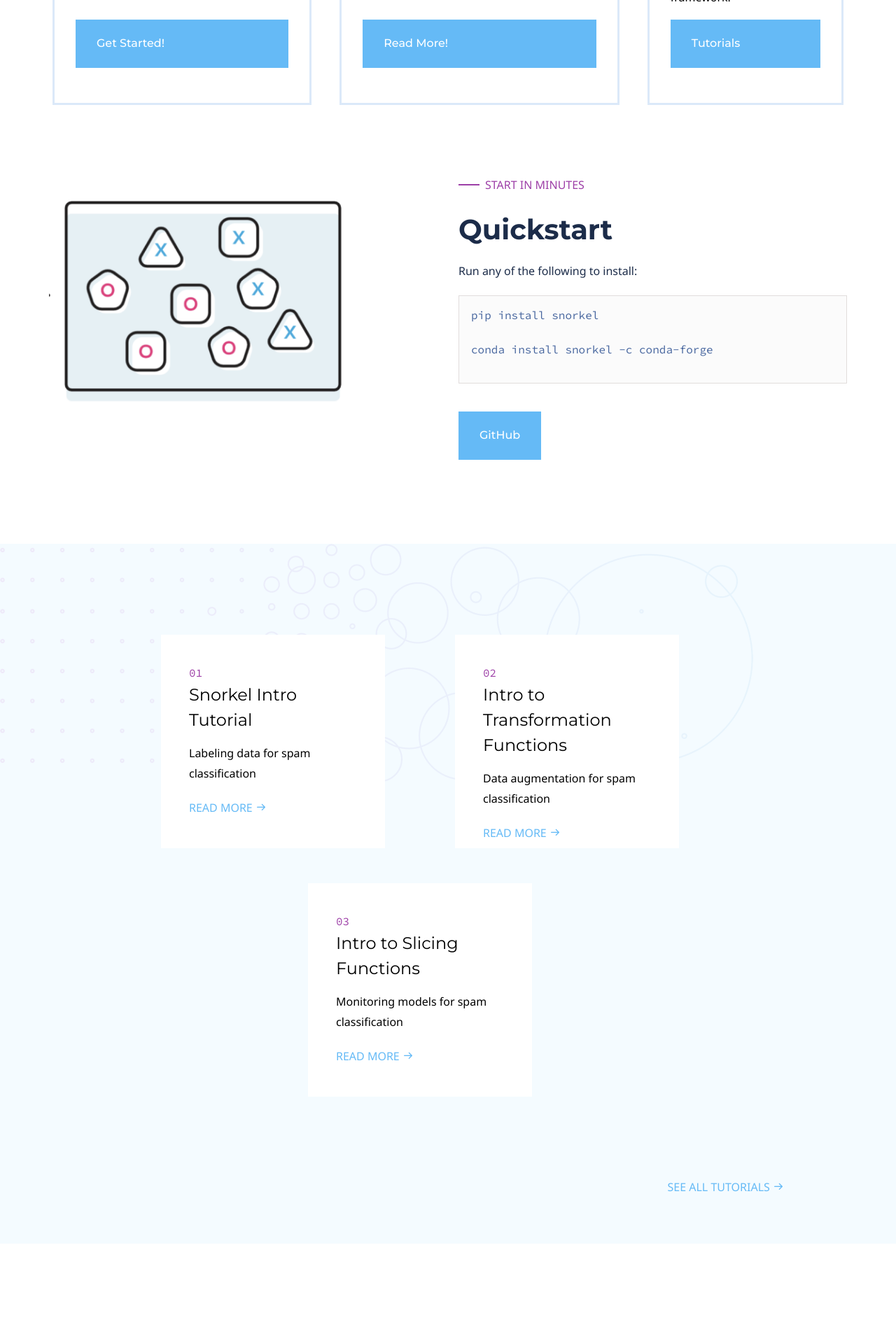
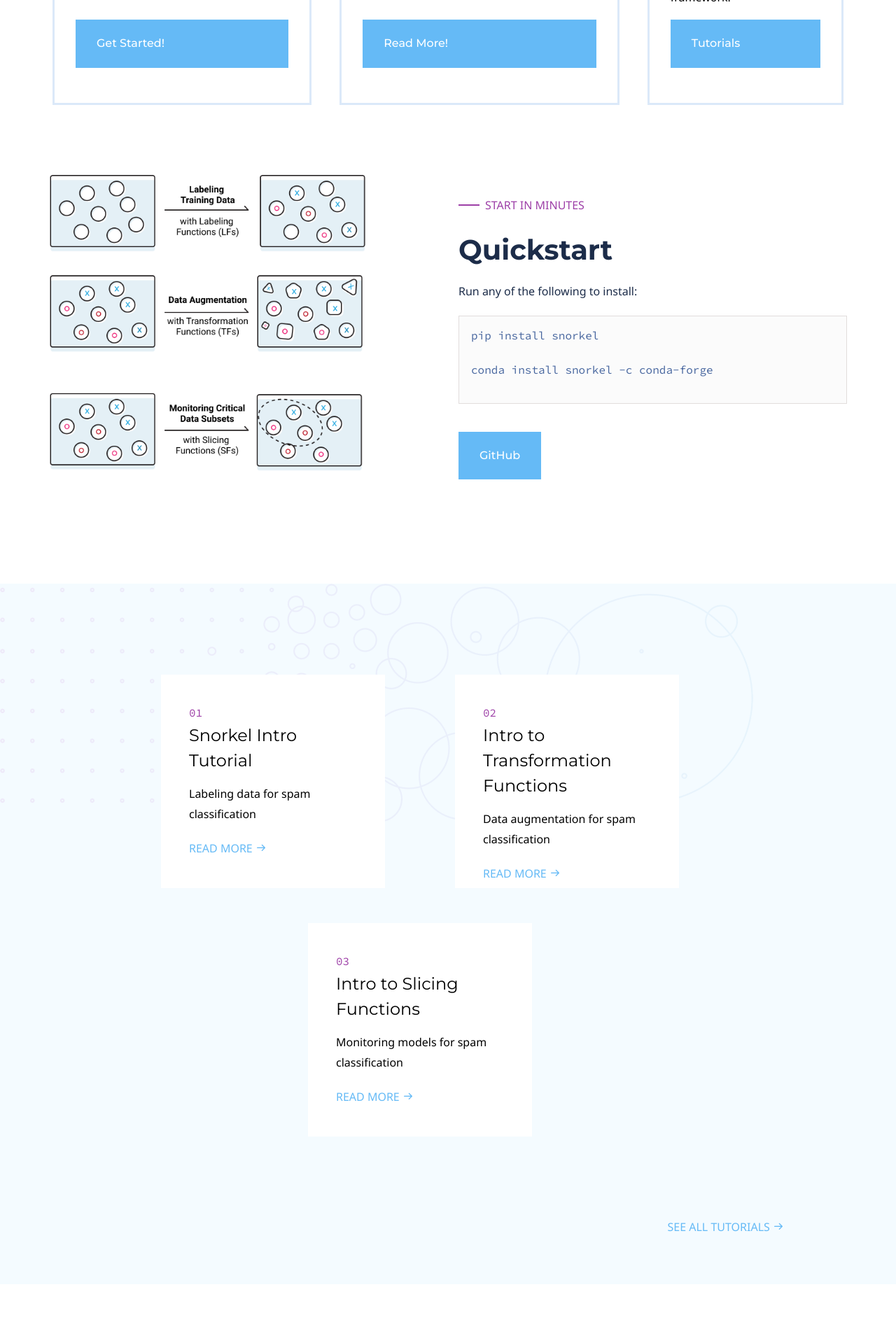
Before and after one commit to snorkel-team/website, a Jekyll site: the page built from index.html, in a window 1280 px wide. Shown: the part 956-2845 px from the top of the page at 70% size. Built offline with Jekyll 4.4.1, drawn with Linux system fonts in a browser that asks for light colours; some web fonts are replaced; comment, search, counter and statistics services are not loaded.

Commit message:
Updated Graphics

```diff
--- a/features.html
+++ b/features.html
@@ -26,7 +26,7 @@
         </p>
       </div>
       <div class="col-sm-6">
-        <img src="/doks-theme/assets/images/layout/TrainingData.png" alt="Training Data Operations">
+        <img src="/doks-theme/assets/images/layout/Overview.png" alt="Training Data Operations">
       </div>
     </div>
     <br>
--- a/index.html
+++ b/index.html
@@ -46,7 +46,7 @@
     </div>
     <div class="row row-spacing mobile-padding vertical-align">
       <div class="col-sm-5 mobile-margin hidden-xs">
-        <img src="/doks-theme/assets/images/layout/Quickstart.png" alt="Quickstart" />
+        <img src="/doks-theme/assets/images/layout/Overview.png" alt="Quickstart" />
       </div>
       <div class="col-sm-1"></div>
       <div class="col-sm-6">
```
Also changed, not shown: doks-theme/assets/images/layout/Labeling.png, doks-theme/assets/images/layout/Overview.png (added), doks-theme/assets/images/layout/Slicing.png, doks-theme/assets/images/layout/Transforming.png.
